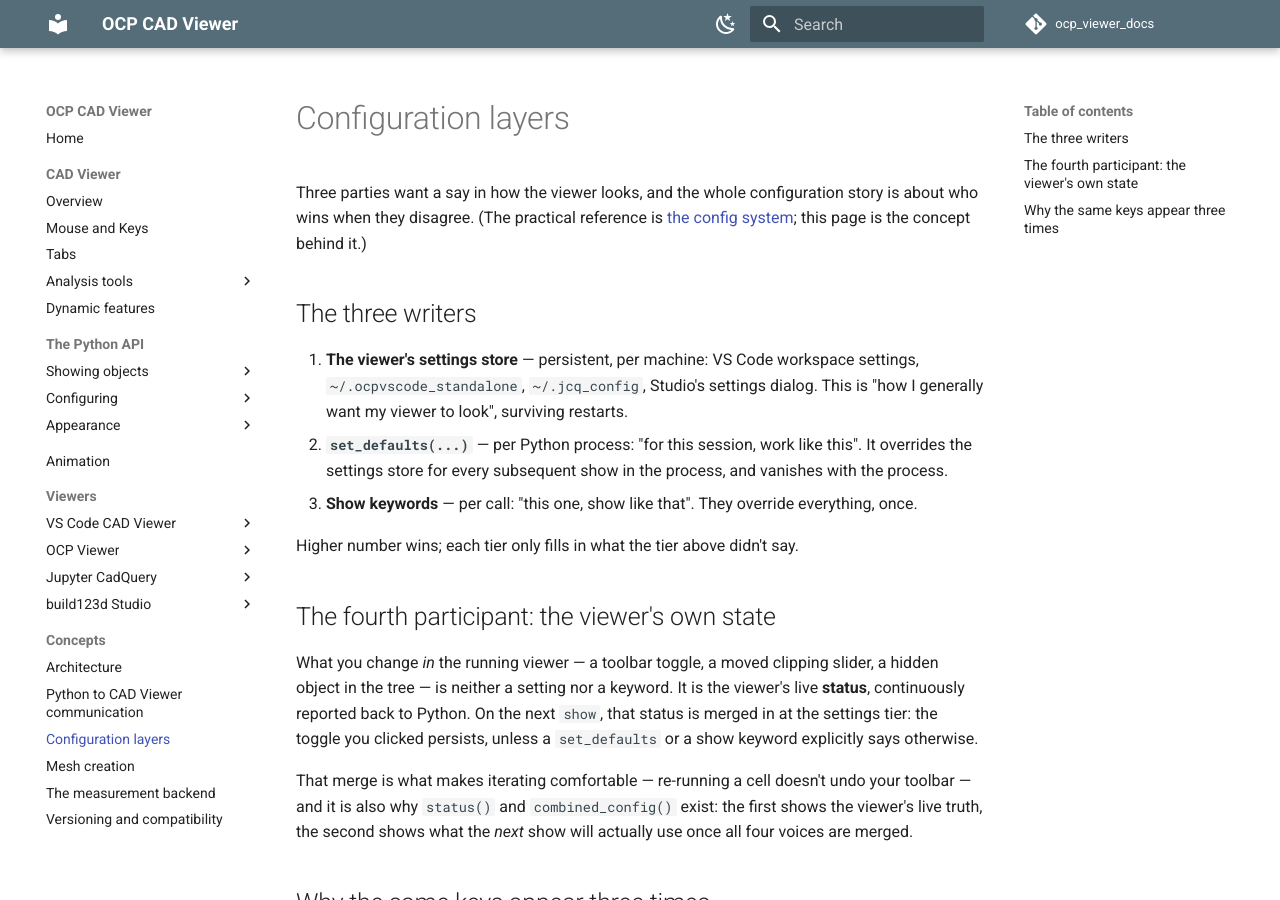
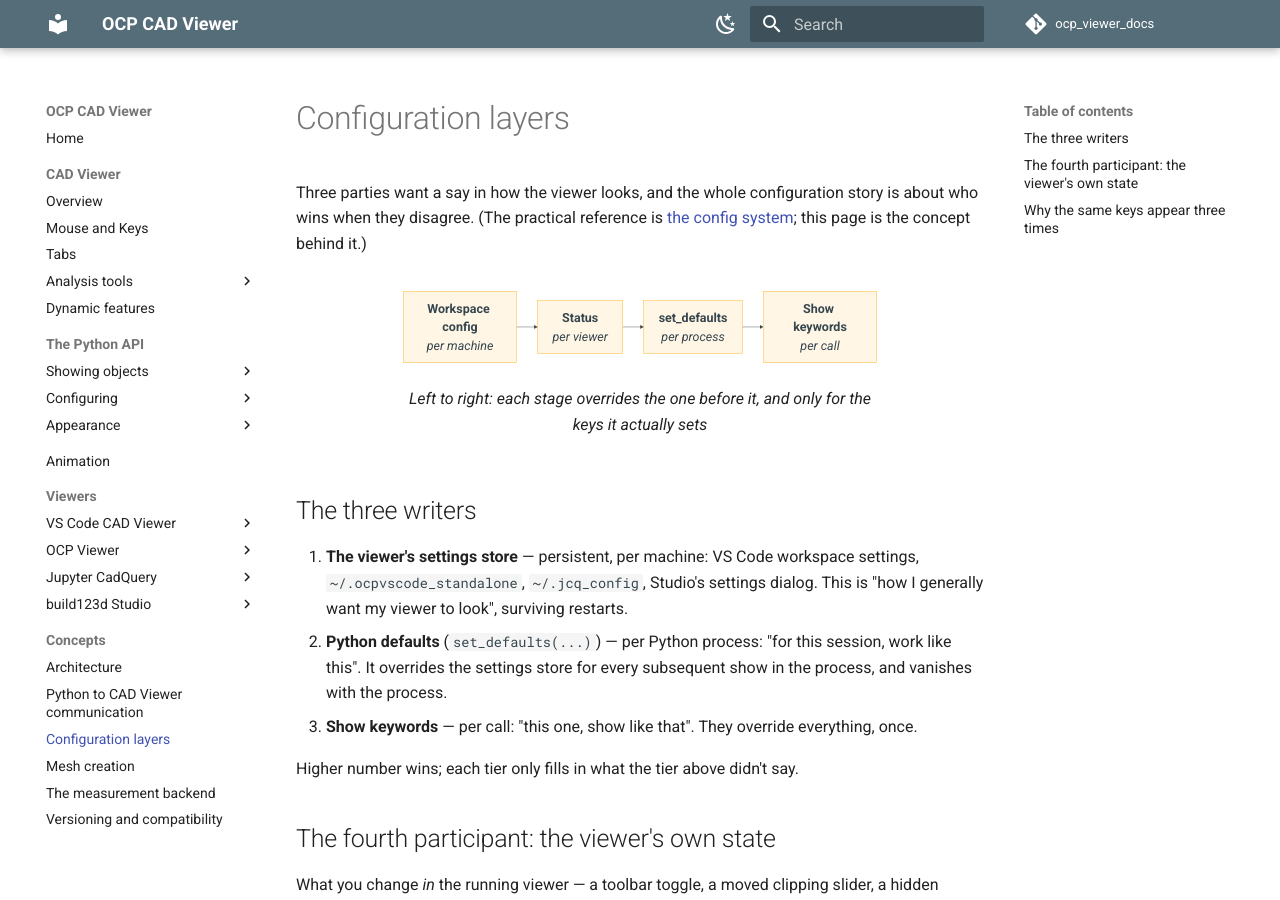
Before and after one commit to bernhard-42/ocp_viewer_docs, an MkDocs documentation site: the page built from docs/concepts/configuration.md, in a window 1280 px wide and 900 px high. Built offline with MkDocs 1.6.1 and Material for MkDocs 9.7.7, drawn with Linux system fonts in a browser that asks for light colours; comment, search, counter and statistics services are not loaded.

Commit message:
Concepts reviewed: precedence diagram, instances corrected
The configuration concept gets its precedence chain as a mermaid
diagram (workspace config -> status -> set_defaults -> show
keywords), sized via the init directive since the theme renders
mermaid in a closed shadow root that CSS cannot reach - mermaid
fences are enabled site-wide now. The instances story is corrected:
one buffer and the locations cross the wire, then the viewer
resolves them back into individual meshes because three.js instanced
rendering has severe transparency problems - the savings are
tessellation time and transfer size, not GPU work.

Co-Authored-By: Claude Fable 5 <noreply@anthropic.com>
Claude-Session: https://claude.ai/code/session_01LF1fFmbgpAbfhCyQzd7arB

````diff
--- a/docs/concepts/configuration.md
+++ b/docs/concepts/configuration.md
@@ -2,20 +2,34 @@
 
 Three parties want a say in how the viewer looks, and the whole configuration story is about who wins when they disagree. (The practical reference is [the config system](../config.md); this page is the concept behind it.)
 
+```mermaid
+%%{init: {"themeVariables": {"fontSize": "30px", "lineHeight": 1.35}, "flowchart": {"padding": 18, "nodeSpacing": 60}}}%%
+flowchart LR
+    A["<b>Workspace config</b><br><i>per machine</i>"]
+    B["<b>Status</b><br><i>per viewer</i>"]
+    C["<b>set_defaults</b><br><i>per process</i>"]
+    D["<b>Show keywords</b><br><i>per call</i>"]
+    A --> B --> C --> D
+```
+
+/// caption
+Left to right: each stage overrides the one before it, and only for the keys it actually sets
+///
+
 ## The three writers
 
 1. **The viewer's settings store** — persistent, per machine: VS Code workspace settings, `~/.ocpvscode_standalone`, `~/.jcq_config`, Studio's settings dialog. This is "how I generally want my viewer to look", surviving restarts.
-2. **`set_defaults(...)`** — per Python process: "for this session, work like this". It overrides the settings store for every subsequent show in the process, and vanishes with the process.
+2. **Python defaults** (`set_defaults(...)`) — per Python process: "for this session, work like this". It overrides the settings store for every subsequent show in the process, and vanishes with the process.
 3. **Show keywords** — per call: "this one, show like that". They override everything, once.
 
 Higher number wins; each tier only fills in what the tier above didn't say.
 
 ## The fourth participant: the viewer's own state
 
-What you change *in* the running viewer — a toolbar toggle, a moved clipping slider, a hidden object in the tree — is neither a setting nor a keyword. It is the viewer's live **status**, continuously reported back to Python. On the next `show`, that status is merged in at the settings tier: the toggle you clicked persists, unless a `set_defaults` or a show keyword explicitly says otherwise.
+What you change _in_ the running viewer — a toolbar toggle, a moved clipping slider, a hidden object in the tree — is neither a setting nor a keyword. It is the viewer's live **status**, continuously reported back to Python. On the next `show`, that status is merged in at the settings tier: the toggle you clicked persists, unless a `set_defaults` or a show keyword explicitly says otherwise.
 
-That merge is what makes iterating comfortable — re-running a cell doesn't undo your toolbar — and it is also why `status()` and `combined_config()` exist: the first shows the viewer's live truth, the second shows what the *next* show will actually use once all four voices are merged.
+That merge is what makes iterating comfortable — re-running a cell doesn't undo your toolbar — and it is also why `status()` and `combined_config()` exist: the first shows the viewer's live truth, the second shows what the _next_ show will actually use once all four voices are merged.
 
 ## Why the same keys appear three times
 
-`axes`, `transparent`, `reset_camera` and their siblings appear in the settings store, in `set_defaults`, and as show keywords — deliberately. One vocabulary, three scopes: the *key* means the same thing everywhere, only the *lifetime* of the value differs. This is also what makes a setup portable across viewers: a value learnt in one viewer's settings means exactly the same in the next viewer's.
+`axes`, `transparent`, `reset_camera` and their siblings appear in the settings store, in `set_defaults`, and as show keywords — deliberately. One vocabulary, three scopes: the _key_ means the same thing everywhere, only the _lifetime_ of the value differs. This is also what makes a setup portable across viewers: a value learnt in one viewer's settings means exactly the same in the next viewer's.
--- a/mkdocs.yml
+++ b/mkdocs.yml
@@ -46,7 +46,11 @@ markdown_extensions:
   - toc:
       permalink: true
   - pymdownx.highlight
-  - pymdownx.superfences
+  - pymdownx.superfences:
+      custom_fences:
+        - name: mermaid
+          class: mermaid
+          format: !!python/name:pymdownx.superfences.fence_code_format
   - pymdownx.tabbed:
       alternate_style: true
   - pymdownx.blocks.caption
````
Also changed, not shown: docs/concepts/tessellation.md (+4 -5 lines).
